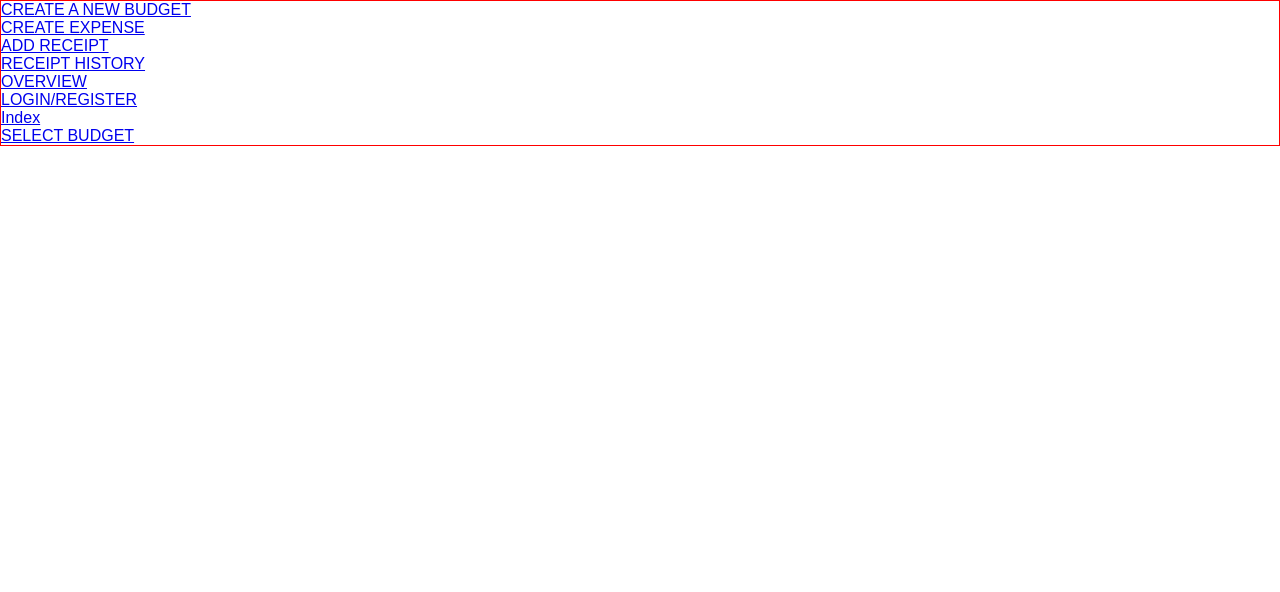
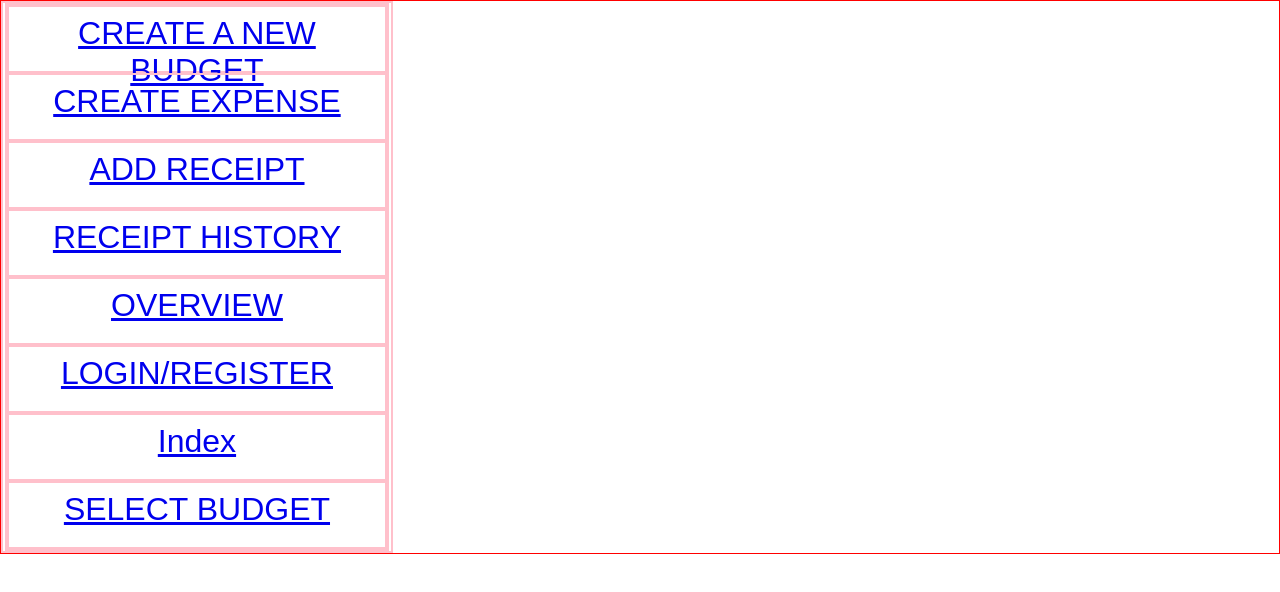
Before and after one commit to girOly/sav-r, a React (Create React App) app in the folder client/: page / in a window 1280 px wide. Shown: the top 592 px of the page. Built offline with nearby package versions, Linux system fonts and the light colour scheme; no server answers.

Commit message:
Merge branch 'master' of github.com:girOly/sav-r into styling/receiptupload

```diff
--- /dev/null
+++ b/client/src/components/Main-menu.css
@@ -0,0 +1,26 @@
+.menuBigBox {
+  border: 2px solid pink;
+  display: flex;
+  flex-direction: row;
+  justify-content: center;
+}
+.menuColumnBox {
+  border: 2px solid pink;
+  width: 98%;
+  display: flex;
+  flex-direction: column;
+  justify-content: center;
+  text-align: center;
+}
+.menu-button {
+  border: 2px solid pink;
+  height: 3rem;
+  padding-top: 0.5rem;
+  padding-bottom: 0.5rem;
+  /* width: 55%; */
+}
+
+/* You can adjust how the text looks here */
+.menuLinkButton {
+  font-size: 2em;
+}
--- a/client/src/components/Main-menu.js
+++ b/client/src/components/Main-menu.js
@@ -1,4 +1,5 @@
 import React from "react";
+import "./Main-menu.css";
 // import { useVisualMode } from "../hooks/useVisualMode";
 import { BrowserRouter as Router, Route, Link } from "react-router-dom";
 // import Uploader from "./Uploader";
@@ -6,31 +7,49 @@ import { BrowserRouter as Router, Route, Link } from "react-router-dom";
 export default function Menu(props) {
   return (
     <React.Fragment>
-      <main className="menu">
+      <main className="menuBigBox">
+        <div className="menuColumnBox">
           <section className="menu-button">
-          <Link to="/create_budget/">CREATE A NEW BUDGET</Link>
+            <Link className="menuLinkButton" to="/create_budget/">
+              CREATE A NEW BUDGET
+            </Link>
           </section>
           <section className="menu-button">
-          <Link to="/create_expense/">CREATE EXPENSE</Link>
+            <Link className="menuLinkButton" to="/create_expense/">
+              CREATE EXPENSE
+            </Link>
           </section>
           <section className="menu-button">
-          <Link to="/add_receipt/">ADD RECEIPT</Link>
+            <Link className="menuLinkButton" to="/add_receipt/">
+              ADD RECEIPT
+            </Link>
           </section>
           <section className="menu-button">
-          <Link to="/receipt_history/">RECEIPT HISTORY</Link>
+            <Link className="menuLinkButton" to="/receipt_history/">
+              RECEIPT HISTORY
+            </Link>
           </section>
           <section className="menu-button">
-          <Link to="/overview/">OVERVIEW</Link>
+            <Link className="menuLinkButton" to="/overview/">
+              OVERVIEW
+            </Link>
           </section>
           <section className="menu-button">
-          <Link to="/login/">LOGIN/REGISTER</Link>
+            <Link className="menuLinkButton" to="/login/">
+              LOGIN/REGISTER
+            </Link>
           </section>
           <section className="menu-button">
-          <Link to="/index/">Index </Link>
+            <Link className="menuLinkButton" to="/index/">
+              Index{" "}
+            </Link>
           </section>
           <section className="menu-button">
-          <Link to="/budget/">SELECT BUDGET</Link>
+            <Link className="menuLinkButton" to="/budget/">
+              SELECT BUDGET
+            </Link>
           </section>
+        </div>
       </main>
     </React.Fragment>
   );
--- a/client/src/components/Select-Budget.js
+++ b/client/src/components/Select-Budget.js
@@ -8,6 +8,7 @@ export default function SelectBudget(props) {
   return (
     <div>
       <Link to="/">MENU</Link>
+      <Link to="/create_budget/">Make a new budget</Link>
       <div>
         <h1>SELECT BUDGET</h1>
       </div>
```
Lines whose indentation alone changed are shown as unchanged.
